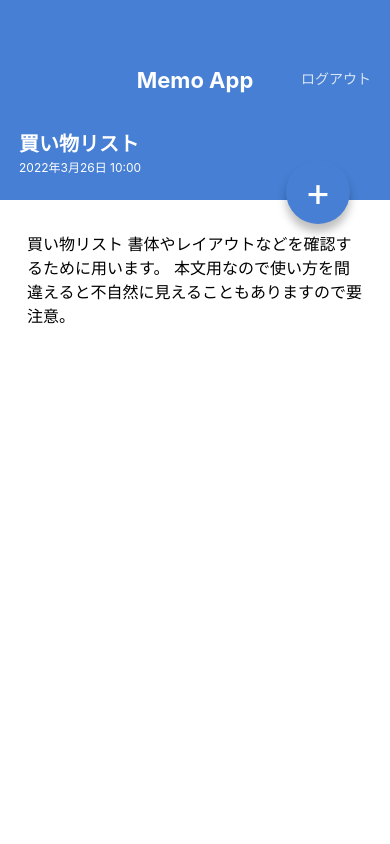
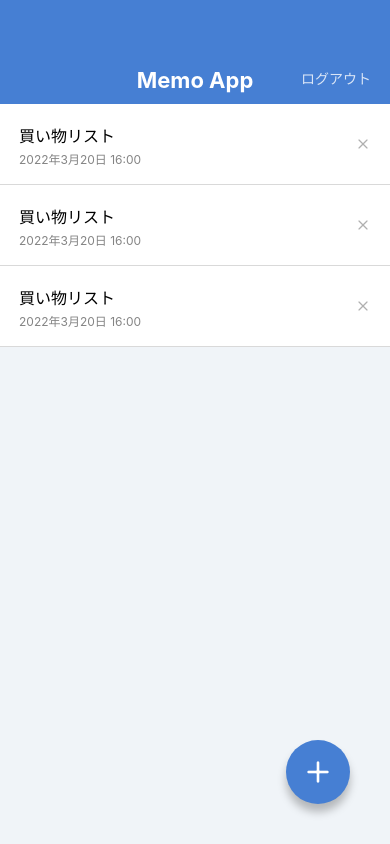
Before and after one commit to Nagao-yuma/MemoApp, a React Native app: screen / in a window 390 px wide. Built offline with nearby package versions, Linux system fonts and the light colour scheme.

Commit message:
install expo/vector-icons

```diff
--- a/App.jsx
+++ b/App.jsx
@@ -1,11 +1,10 @@
 import React from 'react';
 
 import MemoListScreen from './src/screens/MemoListScreen';
-import MemoDetailScreen from './src/screens/MemoDetailScreen';
-
+// import MemoDetailScreen from './src/screens/MemoDetailScreen';
 
 export default function App() {
-  return (
-    <MemoDetailScreen />
-  );
+    return (
+      <MemoListScreen />
+    );
 }
--- a/package.json
+++ b/package.json
@@ -8,6 +8,7 @@
     "eject": "expo eject"
   },
   "dependencies": {
+    "@expo/vector-icons": "^12.0.5",
     "expo": "~44.0.0",
     "expo-status-bar": "~1.2.0",
     "prop-types": "^15.8.1",
--- a/src/components/CircleButton.jsx
+++ b/src/components/CircleButton.jsx
@@ -1,19 +1,20 @@
-import React from "react";
-import { View, Text, StyleSheet} from 'react-native';
-import { string, shape } from "prop-types";
+import React from 'react';
+import { View, StyleSheet } from 'react-native';
+import { string, shape } from 'prop-types';
+import { Feather } from '@expo/vector-icons';
 
 export default function CircleButton(props) {
-    const { children, style } = props;
-    return(
+    const { style, name } = props;
+    return (
         <View style={[styles.circleButton, style]}>
-            <Text style={styles.circleButtonLabel}>{children}</Text>
+            <Feather name={name} size={32} color="white" />
         </View>
     );
 }
 
 CircleButton.propTypes = {
-    children: string.isRequired,
     style: shape(),
+    name: string.isRequired,
 };
 
 CircleButton.defaultProps = {
--- a/src/components/MemoList.jsx
+++ b/src/components/MemoList.jsx
@@ -1,3 +1,4 @@
+import { Feather } from '@expo/vector-icons';
 import React from 'react';
 import { View, Text, StyleSheet } from 'react-native';
 
@@ -10,7 +11,7 @@
                     <Text style={styles.memoListItemDate}>2022年3月20日 16:00</Text>
                 </View>
                 <View>
-                    <Text>X</Text>
+                    <Feather name="x" size={16} color="#B0B0B0" />
                 </View>
             </View>
 
@@ -20,7 +21,7 @@
                     <Text style={styles.memoListItemDate}>2022年3月20日 16:00</Text>
                 </View>
                 <View>
-                    <Text>X</Text>
+                    <Feather name="x" size={16} color="#B0B0B0" />
                 </View>
             </View>
 
@@ -30,7 +31,7 @@
                     <Text style={styles.memoListItemDate}>2022年3月20日 16:00</Text>
                 </View>
                 <View>
-                    <Text>X</Text>
+                    <Feather name="x" size={16} color="#B0B0B0" />
                 </View>
             </View>
         </View>
--- a/src/screens/MemoDetailScreen.jsx
+++ b/src/screens/MemoDetailScreen.jsx
@@ -20,7 +20,7 @@
                     本文用なので使い方を間違えると不自然に見えることもありますので要注意。
                 </Text>
             </ScrollView>
-            <CircleButton style={{ top: 160, buttom: 'auto'}}>+</CircleButton>
+            <CircleButton style={{ top: 160, buttom: 'auto'}} name="edit-2" />
         </View>
     );
 }
--- a/src/screens/MemoListScreen.jsx
+++ b/src/screens/MemoListScreen.jsx
@@ -10,7 +10,7 @@
         <View style={styles.container}>
             <AppBar />
             <MemoList />
-            <CircleButton>+</CircleButton>
+            <CircleButton name="plus" />
         </View>
     );
 }
```
Also changed, not shown: .eslintrc.json, 1 other file (tests, documents, lock files or other folders).
